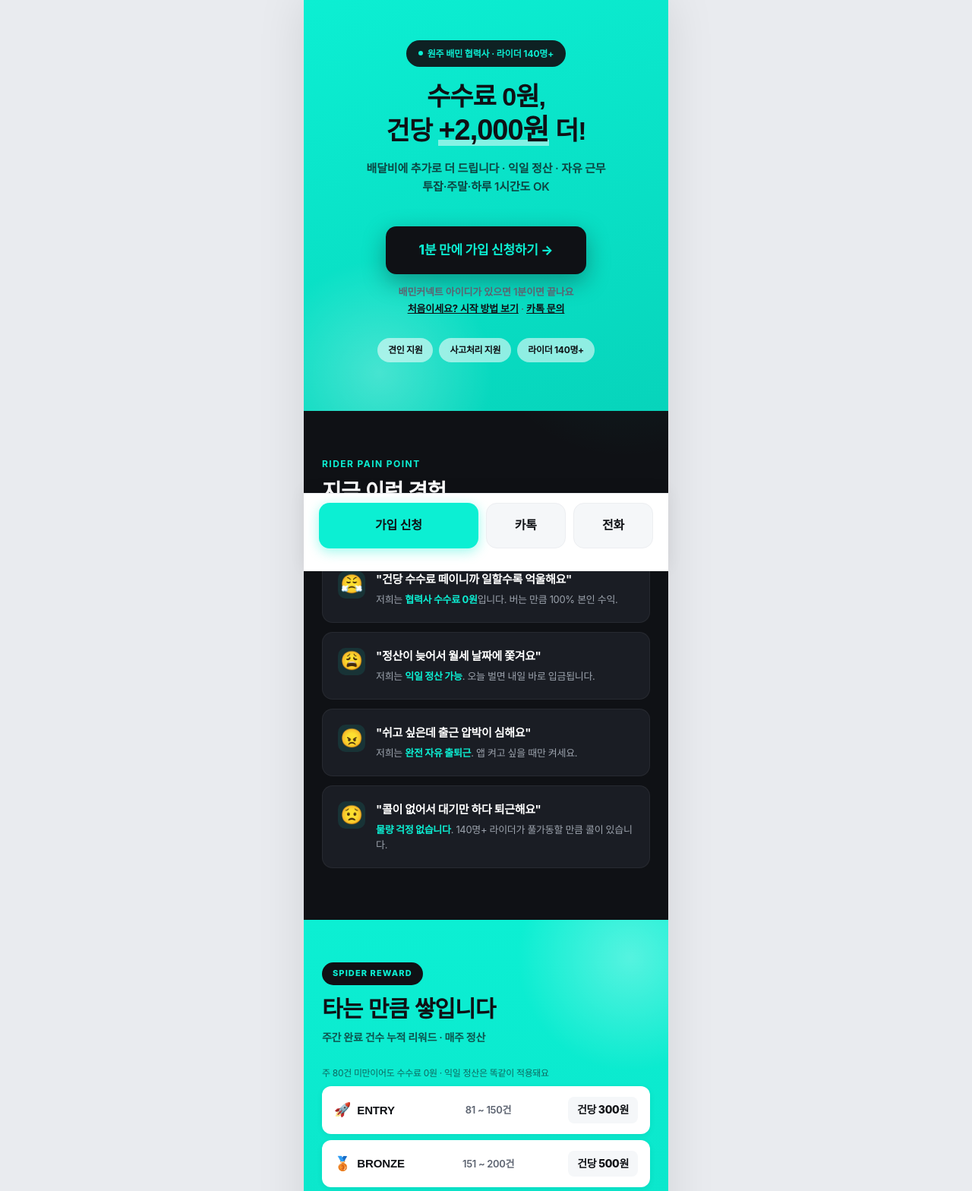
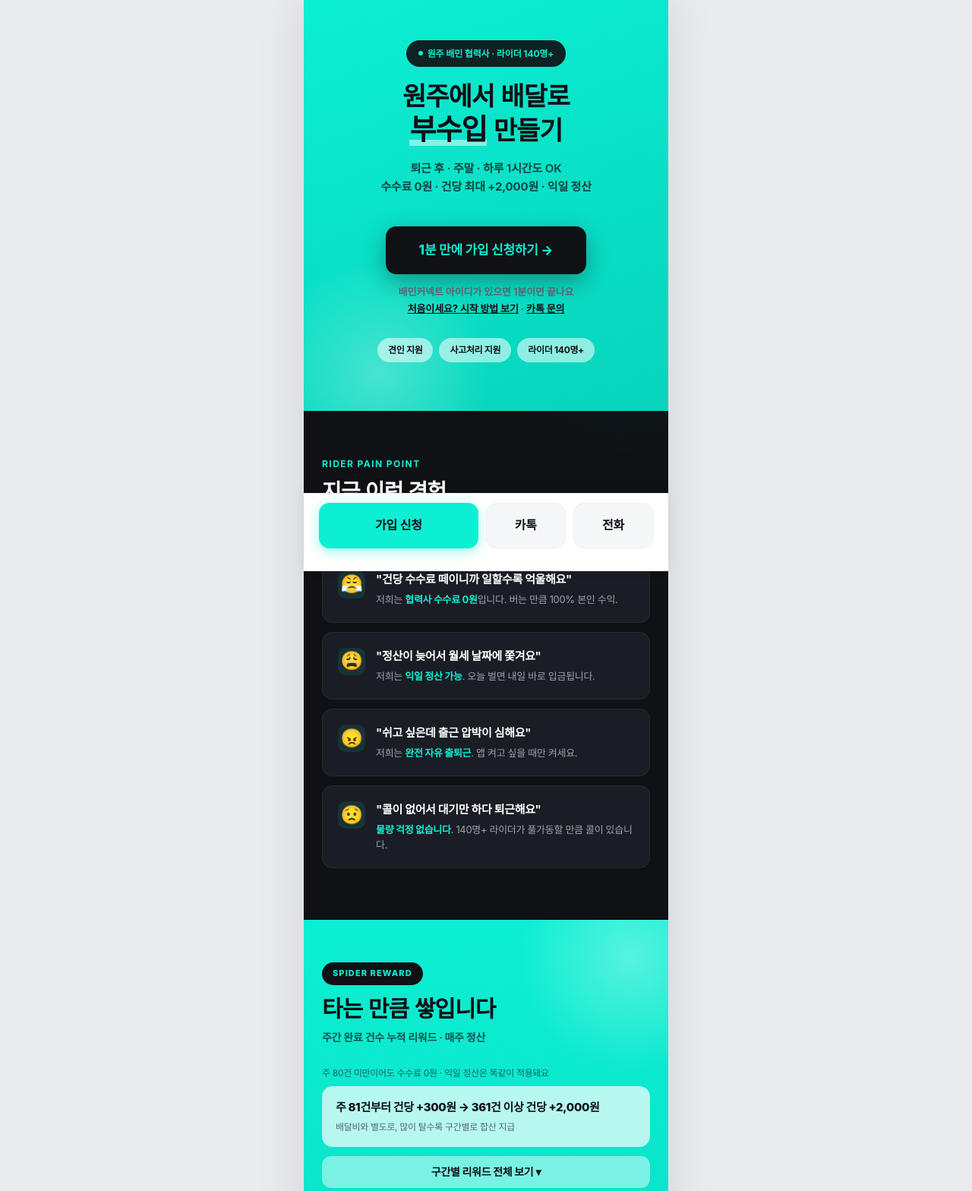
Before and after one commit to dlrbgh031300/wonju, a plain HTML site: page index.html in a window 1280 px wide. Shown: the part 48-1616 px from the top of the page at 76% size. Drawn offline with Linux system fonts and the light colour scheme; a web font is replaced by a local one.

Commit message:
히어로를 신규/투잡용 메시지(원주에서 배달로 부수입 만들기)로 변경, 리워드 7단계 표 요약+접기

```diff
--- a/index.html
+++ b/index.html
@@ -1119,10 +1119,10 @@
         <header class="hero">
             <span class="hero-badge">원주 배민 협력사 · 라이더 140명+</span>
             <h1 class="fade-in-up">
-                수수료 0원,<br>
-                <span style="white-space: nowrap;">건당 <span class="hero-amount">+2,000원</span> 더!</span>
+                원주에서 배달로<br>
+                <span style="white-space: nowrap;"><span class="hero-amount">부수입</span> 만들기</span>
             </h1>
-            <p class="fade-in-up">배달비에 추가로 더 드립니다 · 익일 정산 · 자유 근무<br>투잡·주말·하루 1시간도 OK</p>
+            <p class="fade-in-up">퇴근 후 · 주말 · 하루 1시간도 OK<br><strong>수수료 0원 · 건당 최대 +2,000원 · 익일 정산</strong></p>
 
             <a href="https://deliview.org/join/xjT_1HeA0ejaorLk" id="hero-cta-btn" class="hero-cta fade-in-up">
                 1분 만에 가입 신청하기 →
@@ -1184,8 +1184,14 @@
             <p class="promo-subtitle">주간 완료 건수 누적 리워드 · 매주 정산</p>
             <p style="font-size: 12px; color: rgba(15,17,21,0.6); margin-top: -2px; margin-bottom: 8px;">주 80건 미만이어도 수수료 0원 · 익일 정산은 똑같이 적용돼요</p>
 
-            <!-- 7-tier 리스트 -->
-            <div class="tier-list">
+            <!-- 7-tier 리스트 (접기) -->
+            <div style="background: rgba(255,255,255,0.7); border-radius: 14px; padding: 16px 18px; margin: 8px 0 12px; text-align: left;">
+                <div style="font-size: 15px; font-weight: 800; color: #0F1115;">주 81건부터 건당 +300원 → 361건 이상 건당 +2,000원</div>
+                <div style="font-size: 12px; color: rgba(15,17,21,0.6); margin-top: 4px;">배달비와 별도로, 많이 탈수록 구간별로 합산 지급</div>
+            </div>
+            <details id="tier-details" style="margin-bottom: 8px;">
+                <summary style="cursor: pointer; list-style: none; text-align: center; font-size: 14px; font-weight: 700; color: #0F1115; padding: 10px; border-radius: 12px; background: rgba(255,255,255,0.45);">구간별 리워드 전체 보기 ▾</summary>
+                <div class="tier-list">
                 <div class="tier-row">
                     <div class="tier-name"><span class="tier-emoji">🚀</span>ENTRY</div>
                     <div class="tier-range">81 ~ 150건</div>
@@ -1222,6 +1228,7 @@
                     <div class="tier-rate">건당 2,000원</div>
                 </div>
             </div>
+            </details>
 
 
 
@@ -1632,6 +1639,9 @@
         });
         document.getElementById('guide-join-btn').addEventListener('click', function() {
             gtag('event', 'click_join', { 'event_category': 'CTA', 'event_label': 'Start Guide' });
+        });
+        document.getElementById('tier-details').addEventListener('toggle', function() {
+            if (this.open) gtag('event', 'open_tier', { 'event_category': 'Engagement', 'event_label': 'Tier Details' });
         });
         document.getElementById('hero-guide-link').addEventListener('click', function() {
             gtag('event', 'click_guide', { 'event_category': 'Engagement', 'event_label': 'Hero Guide Link' });
```
